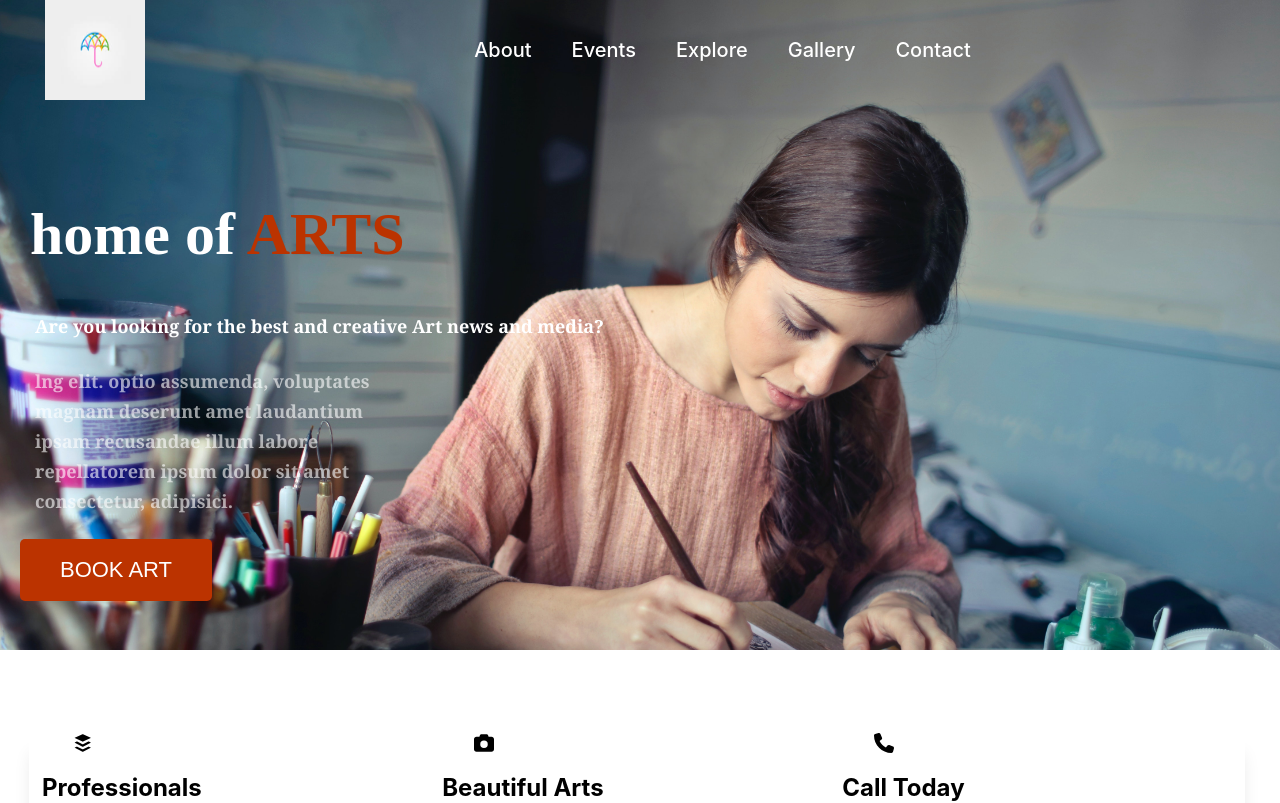
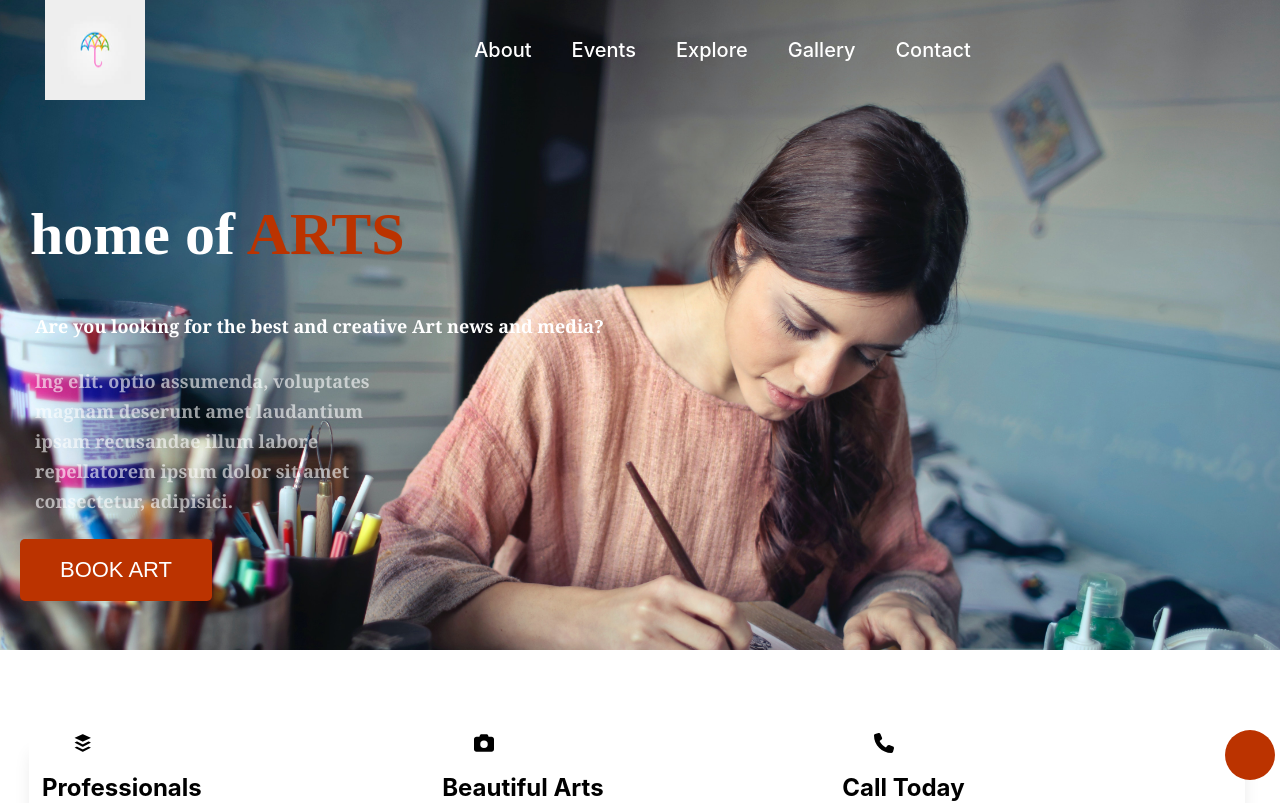
Before and after one commit to Darab-gif/artsBlog, a React (Create React App) app: page / in a window 1280 px wide. Shown: the top 803 px of the page. Built offline with nearby package versions, Linux system fonts and the light colour scheme.

Commit message:
Added scrollUp button

```diff
--- a/src/App.js
+++ b/src/App.js
@@ -9,6 +9,7 @@ import logo from "./util";
 import "./App.css";
 import Aos from "aos";
 import "aos/dist/aos.css";
+import ScrollUp from "./Components/scrollUp";
 
 function App() {
   useEffect(() => {
@@ -35,6 +36,7 @@ function App() {
       <BlogDisplay ref={gallery} />
       <Brand ref={explore} />
       <Contact ref={contact} />
+      <ScrollUp />
       <Footer logo={logo.second} />
     </div>
   );
--- /dev/null
+++ b/src/Components/scrollUp.css
@@ -0,0 +1,21 @@
+.scroll {
+  position: fixed;
+  bottom: 20px;
+  right: 5px;
+  background-color: #b30;
+  color: #fff;
+  border-radius: 100%;
+  height: 50px;
+  display: flex;
+  align-items: center;
+  justify-content: center;
+  width: 50px;
+  cursor: pointer;
+}
+
+.scroll_up {
+  background-color: #b30;
+  color: #fff;
+  height: 50px;
+  width: 50px;
+}
--- /dev/null
+++ b/src/Components/scrollUp.js
@@ -0,0 +1,39 @@
+import React, { useState, useEffect } from "react";
+import { faArrowUp } from "@fortawesome/free-solid-svg-icons";
+import { FontAwesomeIcon } from "@fortawesome/react-fontawesome";
+import { library } from "@fortawesome/fontawesome-svg-core";
+import "./scrollUp.css";
+import scroll from "../Hook/useScroll";
+
+library.add(faArrowUp);
+
+const ScrollUp = ({ bodyRef }) => {
+  const [scrollUp, setScrollUp] = useState(false);
+
+  useEffect(() => {
+    const showButton = () => {
+      if (window.screenY > 200) {
+        setScrollUp(true);
+      } else {
+        setScrollUp(false);
+      }
+    };
+
+    window.addEventListener("scroll", showButton);
+
+    return () => {
+      window.removeEventListener("scroll", showButton);
+    };
+  }, []);
+  return (
+    <div className="scroll">
+      {scrollUp && (
+        <div className="scroll_up" onClick={() => scroll(bodyRef)}>
+          <FontAwesomeIcon icon={faArrowUp} size={30} />
+        </div>
+      )}
+    </div>
+  );
+};
+
+export default ScrollUp;
```
